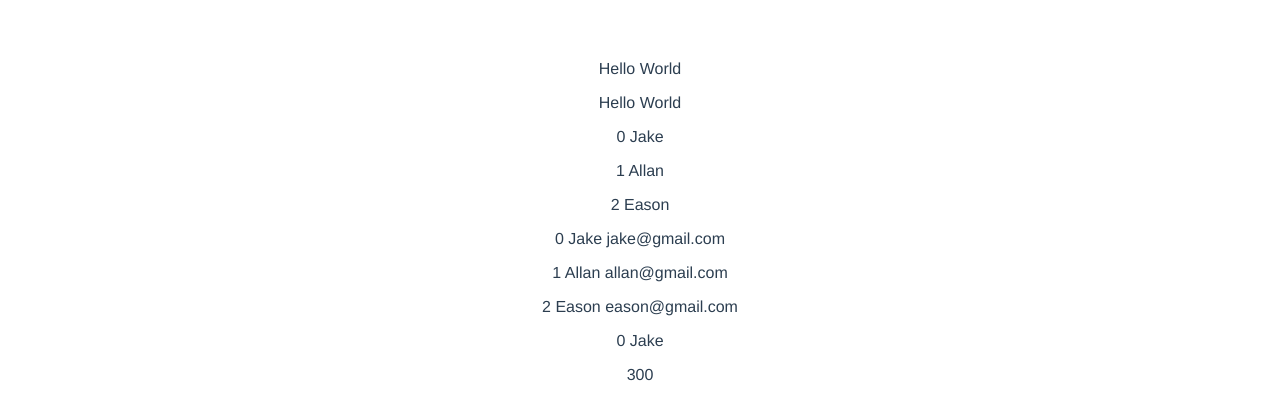
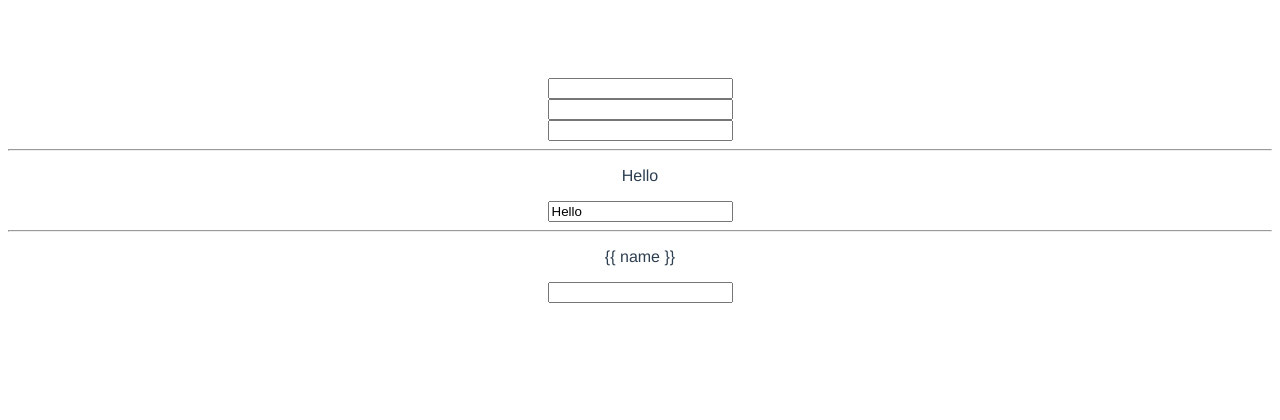
Before and after one commit to terry61003/vue-training, a Vue app: page / in a window 1280 px wide. Shown: the top 420 px of the page. Built offline with nearby package versions, Linux system fonts and the light colour scheme.

Commit message:
input & v-model

```diff
--- a/src/App.vue
+++ b/src/App.vue
@@ -1,14 +1,17 @@
 <template>
-  <p v-if="isShow">Hello World</p>
-  <p v-show="isShow">Hello World</p>
-  <p v-for="(user, index) in users1" :key="user">{{ index }} {{ user }}</p>
-  <p v-for="(user, index) in users2" :key="user.email">
-    {{ index }} {{ user.name }} {{ user.email }}
-  </p>
-  <div v-for="(user, index) in users1" :key="user">
-    <p v-if="user === 'Jake'">{{ index }} {{ user }}</p>
-  </div>
-  {{ myFunction(100) }}
+  {{ name }}
+  <br>
+  <input type="text" v-model="name">
+  <br>
+  <input type="text" v-model.trim="name">
+  <br>
+  <input type="text" v-model.lazy="name">
+  <hr>
+  <p v-once>{{ message }}</p>
+  <input type="text" v-model="message" />
+  <hr>
+  <p v-pre>{{ name }}</p>
+  <input type="text" v-model="name" />
 </template>
 
 <script>
@@ -16,23 +19,10 @@ export default {
   name: 'App',
   data() {
     return {
-      isShow: true,
-      users1: ['Jake', 'Allan', 'Eason'],
-      users2: [
-        { name: 'Jake', email: 'jake@gmail.com' },
-        { name: 'Allan', email: 'allan@gmail.com' },
-        { name: 'Eason', email: 'eason@gmail.com' },
-      ],
-      x: 100,
-      y: 2,
-    }
+      name: '',
+      message: 'Hello',
+    };
   },
-  methods: {
-    myFunction(value) {
-      return this.x * this.y + value;
-      //注意在這邊要用 this 來取得定義在 data() 內的變數
-    },
-  }
 };
 </script>
 
```
